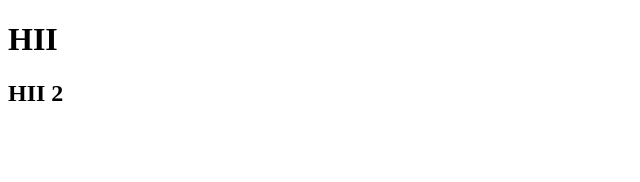
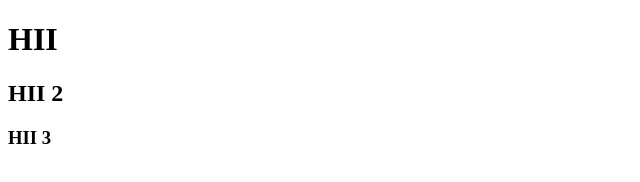
Before and after one commit to zaids100/github-practice, a plain HTML site: page index.html in a window 1280 px wide. Shown: the full height of the page, 0-640 px from the left. Drawn offline with Linux system fonts and the light colour scheme.

Commit message:
second COmmit

```diff
--- a/index.html
+++ b/index.html
@@ -8,6 +8,7 @@
 <body>
     <h1>HII</h1>
     <h2>HII 2</h2>
+    <h3>HII 3</h3>
 
 </body>
 </html>
```
